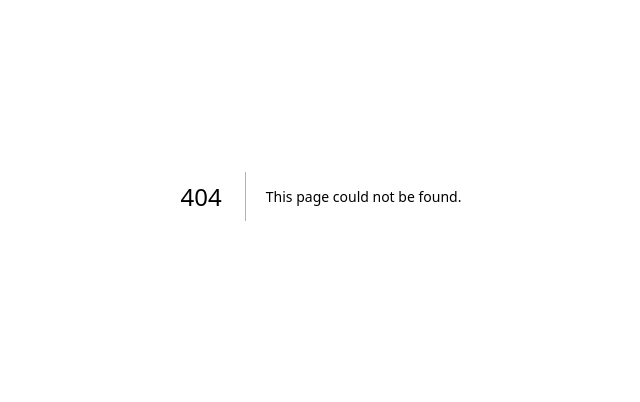
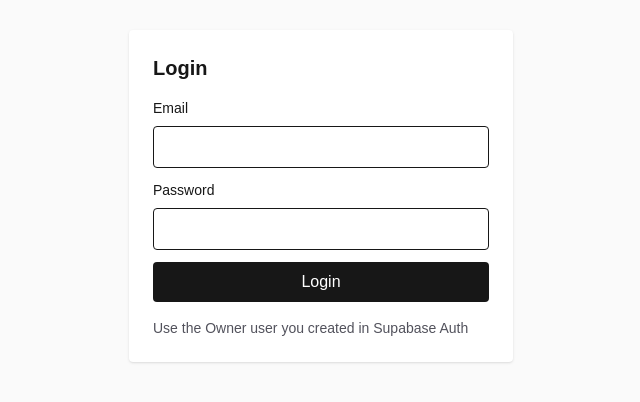
Before and after one commit to stevanusfebrian/mie-counting, a Next.js app: page /login in a window 1280 px wide. Before the commit this address had no page. Shown: the part 204-606 px from the top of the page, without its empty margins (319-959 px from the left). Built offline with nearby package versions, Linux system fonts and the light colour scheme; no server answers.

Commit message:
enh: add login

```diff
--- /dev/null
+++ b/app/login/page.tsx
@@ -0,0 +1,81 @@
+"use client";
+
+import { useState } from "react";
+import { useRouter } from "next/navigation";
+import { supabase } from "../../lib/supabase";
+
+export default function LoginPage() {
+  const router = useRouter();
+  const [email, setEmail] = useState("");
+  const [password, setPassword] = useState("");
+  const [loading, setLoading] = useState(false);
+  const [error, setError] = useState<string | null>(null);
+
+  const handleSubmit = async (e: React.FormEvent) => {
+    e.preventDefault();
+    setLoading(true);
+    setError(null);
+
+    try {
+      const { data, error } = await supabase.auth.signInWithPassword({
+        email,
+        password,
+      });
+
+      if (error) {
+        setError(error.message);
+        setLoading(false);
+        return;
+      }
+
+      // signed in
+      // redirect to home or dashboard
+      router.push("/");
+    } catch (err: any) {
+      setError(err?.message ?? "Unexpected error");
+    } finally {
+      setLoading(false);
+    }
+  };
+
+  return (
+    <div className="min-h-screen flex items-center justify-center bg-zinc-50">
+      <form
+        onSubmit={handleSubmit}
+        className="w-full max-w-sm rounded bg-white p-6 shadow"
+      >
+        <h2 className="mb-4 text-xl font-semibold">Login</h2>
+
+        <label className="mb-2 block text-sm font-medium">Email</label>
+        <input
+          type="email"
+          value={email}
+          onChange={(e) => setEmail(e.target.value)}
+          className="mb-3 w-full rounded border px-3 py-2"
+          required
+        />
+
+        <label className="mb-2 block text-sm font-medium">Password</label>
+        <input
+          type="password"
+          value={password}
+          onChange={(e) => setPassword(e.target.value)}
+          className="mb-3 w-full rounded border px-3 py-2"
+          required
+        />
+
+        {error && <div className="mb-3 text-sm text-red-600">{error}</div>}
+
+        <button
+          type="submit"
+          className="w-full rounded bg-foreground py-2 px-4 font-medium text-white"
+          disabled={loading}
+        >
+          {loading ? "Logging in…" : "Login"}
+        </button>
+
+        <p className="mt-4 text-sm text-zinc-600">Use the Owner user you created in Supabase Auth</p>
+      </form>
+    </div>
+  );
+}
--- /dev/null
+++ b/app/logout/page.tsx
@@ -0,0 +1,39 @@
+"use client";
+
+import { useEffect, useState } from "react";
+import { useRouter } from "next/navigation";
+import { supabase } from "../../lib/supabase";
+
+export default function LogoutPage() {
+  const router = useRouter();
+  const [error, setError] = useState<string | null>(null);
+  const [loading, setLoading] = useState(true);
+
+  useEffect(() => {
+    (async () => {
+      setLoading(true);
+      try {
+        const { error } = await supabase.auth.signOut();
+        if (error) {
+          setError(error.message);
+        }
+      } catch (err: any) {
+        setError(err?.message ?? "Unexpected error");
+      } finally {
+        setLoading(false);
+        // redirect to home after signout
+        router.push("/");
+      }
+    })();
+  }, [router]);
+
+  return (
+    <div className="min-h-screen flex items-center justify-center bg-zinc-50">
+      <div className="w-full max-w-sm rounded bg-white p-6 shadow">
+        <h2 className="mb-4 text-xl font-semibold">Logging out…</h2>
+        {error && <div className="mb-3 text-sm text-red-600">{error}</div>}
+        {!error && loading && <div className="text-sm text-zinc-600">Signing out...</div>}
+      </div>
+    </div>
+  );
+}
--- /dev/null
+++ b/lib/supabase.ts
@@ -0,0 +1,28 @@
+/* lib/supabase.ts
+   Supabase browser client for the app.
+   Make sure to set these environment variables in Vercel (or locally):
+   - NEXT_PUBLIC_SUPABASE_URL
+   - NEXT_PUBLIC_SUPABASE_ANON_KEY
+*/
+
+import { createClient } from "@supabase/supabase-js";
+
+const supabaseUrl = process.env.NEXT_PUBLIC_SUPABASE_URL ?? "";
+const supabaseAnonKey = process.env.NEXT_PUBLIC_SUPABASE_ANON_KEY ?? "";
+
+if (!supabaseUrl || !supabaseAnonKey) {
+  // Do not throw here; allow app to build. Runtime will show auth errors if not configured.
+  console.warn(
+    "Supabase environment variables are not set: NEXT_PUBLIC_SUPABASE_URL or NEXT_PUBLIC_SUPABASE_ANON_KEY"
+  );
+}
+
+export const supabase = createClient(supabaseUrl, supabaseAnonKey, {
+  auth: {
+    // persistSession is only meaningful in browser environment
+    persistSession: true,
+    // storeRefreshToken is recommended when using refresh tokens
+    // (works together with persistSession)
+    storeRefreshToken: true,
+  },
+});
```
